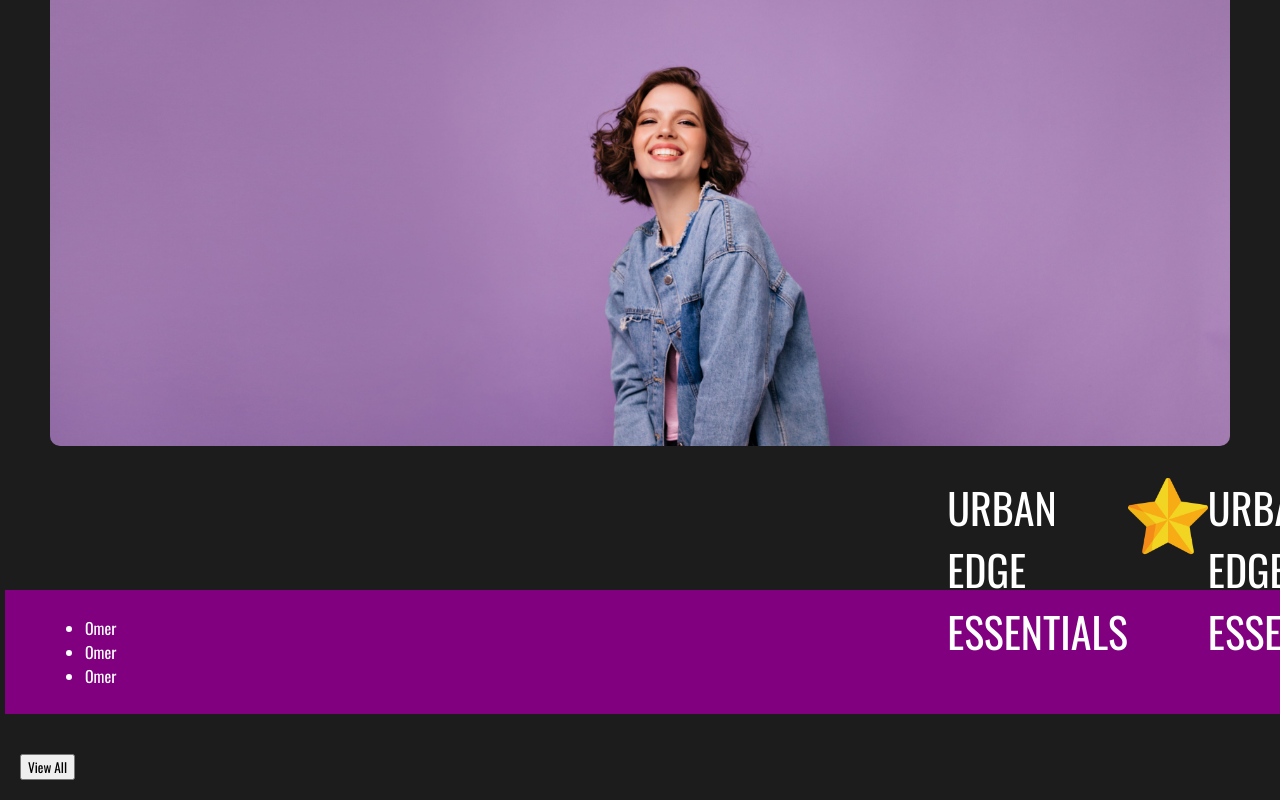
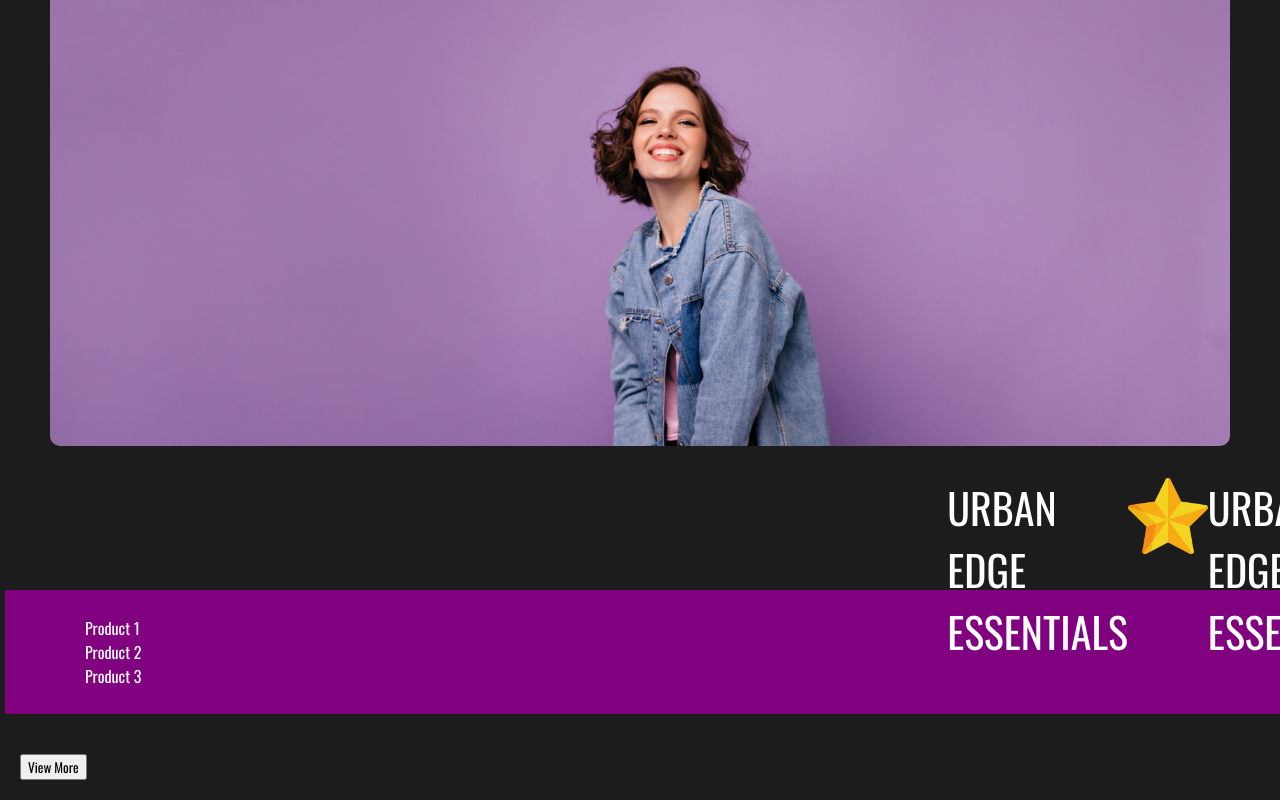
Before and after one commit to MOmerShakeel/EcommercePlatform, a React (Create React App) app in the folder client/: page / in a window 1280 px wide. Shown: the part 239-1039 px from the top of the page. Built offline with nearby package versions, Linux system fonts and the light colour scheme.

Commit message:
Product List Changes

```diff
--- a/client/src/components/home-components/ProductList/ProductList.css
+++ b/client/src/components/home-components/ProductList/ProductList.css
@@ -10,7 +10,9 @@
     background-color: purple;
 }
 
-.productlist-featured-section>ul {}
+.productlist-featured-section>ul {
+    list-style-type: none;
+}
 
 .productlist-featured-section>ul>li {
     color: white;
--- a/client/src/components/home-components/ProductList/ProductList.jsx
+++ b/client/src/components/home-components/ProductList/ProductList.jsx
@@ -7,18 +7,18 @@ function ProductList(){
         <div className="productlist-featured-section">
             <ul>
                 <li>
-                    Omer
+                    Product 1
                 </li>
                 <li>
-                    Omer
+                    Product 2
                 </li>
                 <li>
-                    Omer
+                    Product 3
                 </li>
             </ul>
         </div>
         <div className="productlist-viewmore-button">
-            <button>View All</button>
+            <button>View More</button>
         </div>
     </div>
     </>
```
